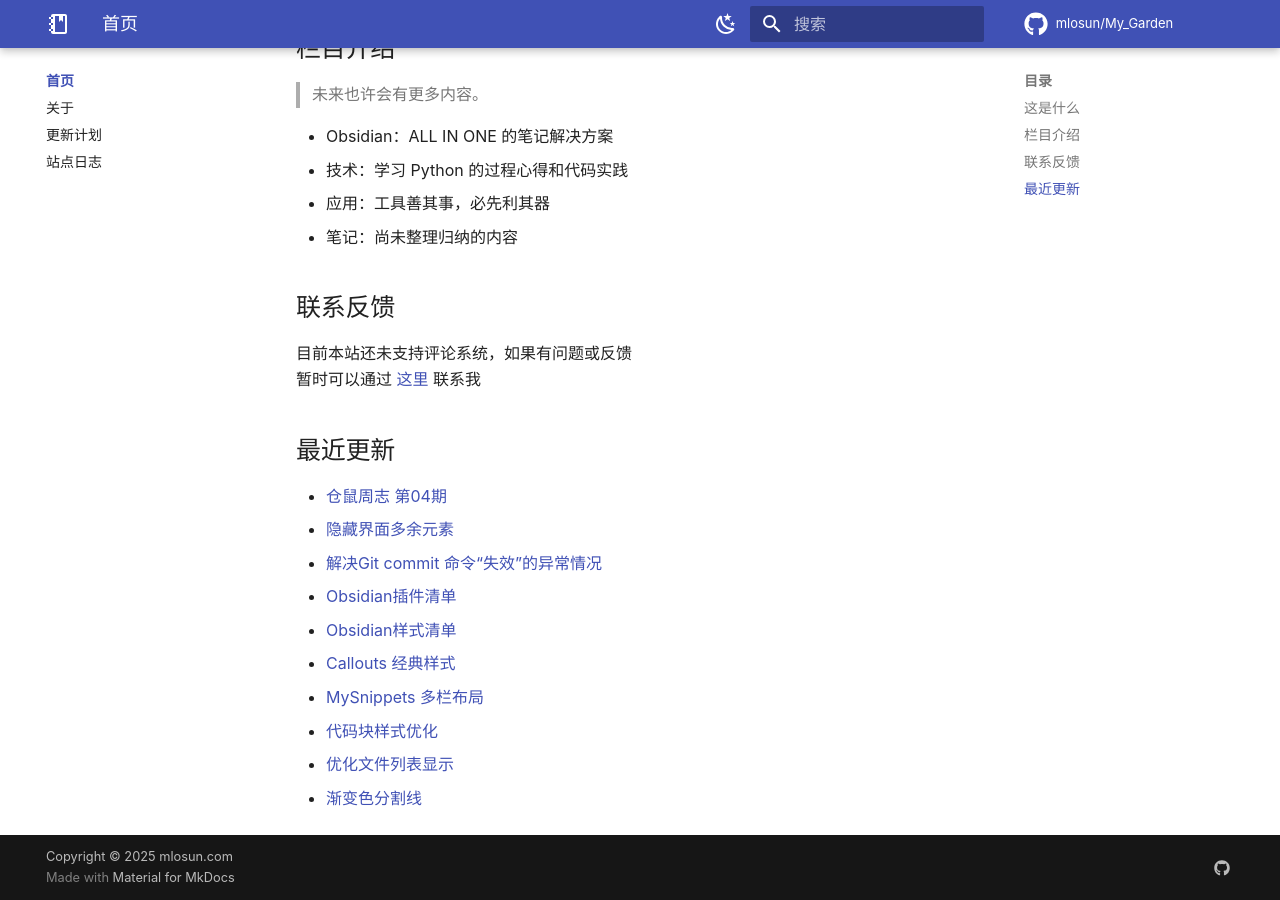
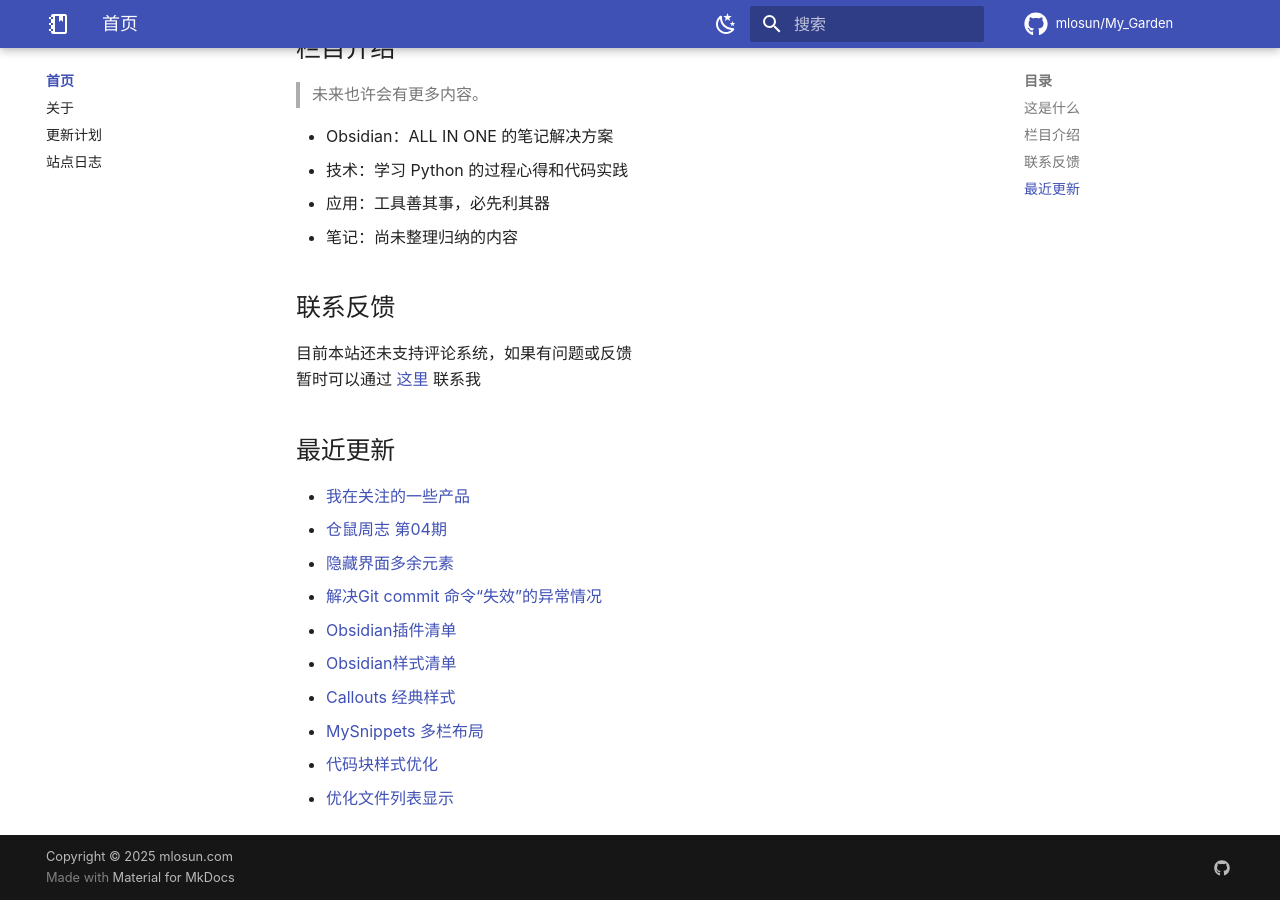
Before and after one commit to mlosun/My_Garden, an MkDocs documentation site: the page built from docs/index.md, in a window 1280 px wide and 900 px high, scrolled down 580 px. Built offline with MkDocs 1.6.1 and Material for MkDocs 9.7.7, drawn with Linux system fonts in a browser that asks for light colours; comment, search, counter and statistics services are not loaded.

Commit message:
PUSH NOTE : index.md

```diff
--- a/docs/index.md
+++ b/docs/index.md
@@ -33,6 +33,7 @@
 
 ## 最近更新
 
+- [我在关注的一些产品](./notes/%E6%88%91%E5%9C%A8%E5%85%B3%E6%B3%A8%E7%9A%84%E4%B8%80%E4%BA%9B%E4%BA%A7%E5%93%81.md)
 - [仓鼠周志 第04期](./weekly/%E4%BB%93%E9%BC%A0%E5%91%A8%E5%BF%97%20%E7%AC%AC04%E6%9C%9F.md)
 - [隐藏界面多余元素](./obsidian/snippets/%E9%9A%90%E8%97%8F%E7%95%8C%E9%9D%A2%E5%A4%9A%E4%BD%99%E5%85%83%E7%B4%A0.md)
 - [解决Git commit 命令“失效”的异常情况](./notes/%E8%A7%A3%E5%86%B3Git%20commit%20%E5%91%BD%E4%BB%A4%E2%80%9C%E5%A4%B1%E6%95%88%E2%80%9D%E7%9A%84%E5%BC%82%E5%B8%B8%E6%83%85%E5%86%B5.md)
@@ -42,4 +43,3 @@
 - [MySnippets 多栏布局](./obsidian/snippets/MySnippets%20%E5%A4%9A%E6%A0%8F%E5%B8%83%E5%B1%80.md)
 - [代码块样式优化](./obsidian/snippets/%E4%BB%A3%E7%A0%81%E5%9D%97%E6%A0%B7%E5%BC%8F%E4%BC%98%E5%8C%96.md)
 - [优化文件列表显示](./obsidian/snippets/%E4%BC%98%E5%8C%96%E6%96%87%E4%BB%B6%E5%88%97%E8%A1%A8%E6%98%BE%E7%A4%BA.md)
-- [渐变色分割线](./obsidian/snippets/%E6%B8%90%E5%8F%98%E8%89%B2%E5%88%86%E5%89%B2%E7%BA%BF.md)
```
